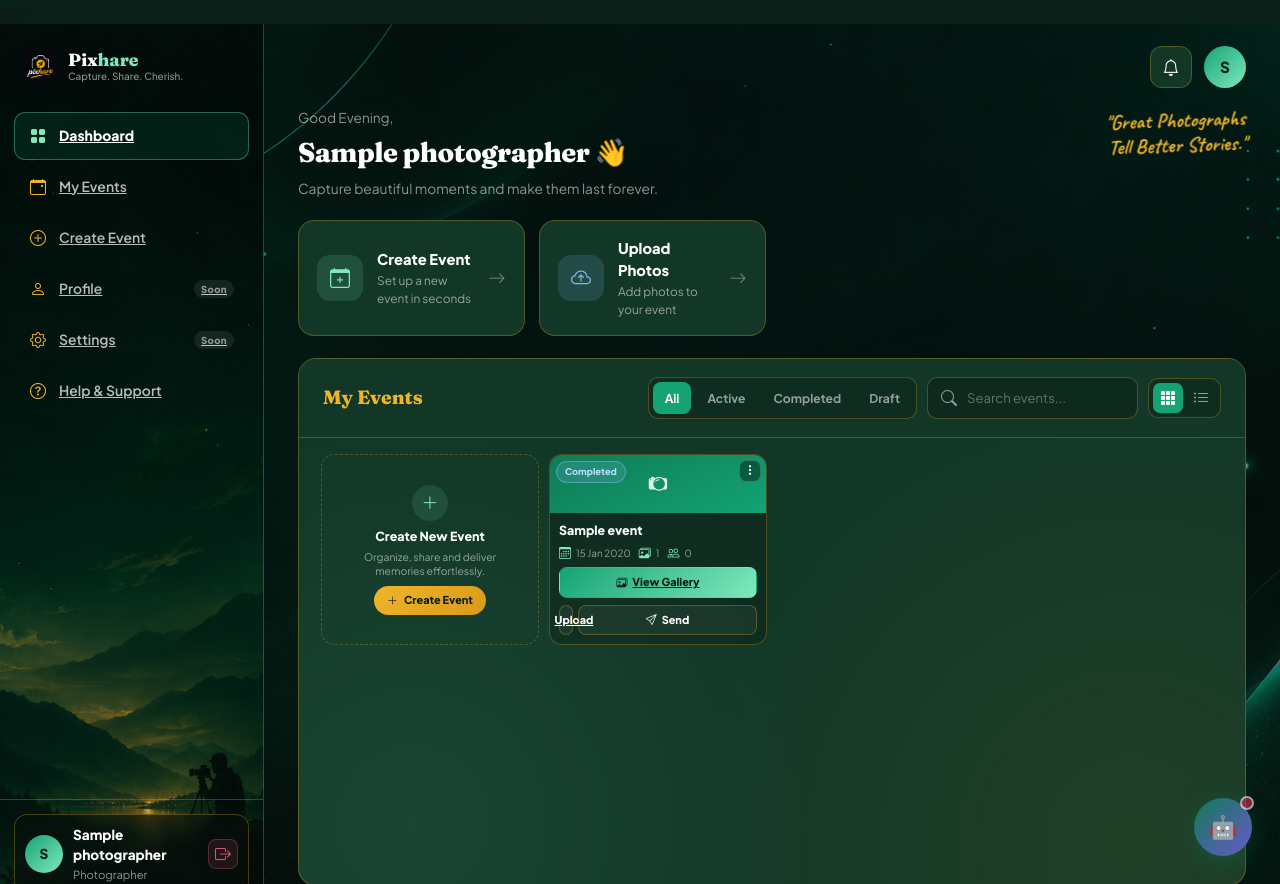
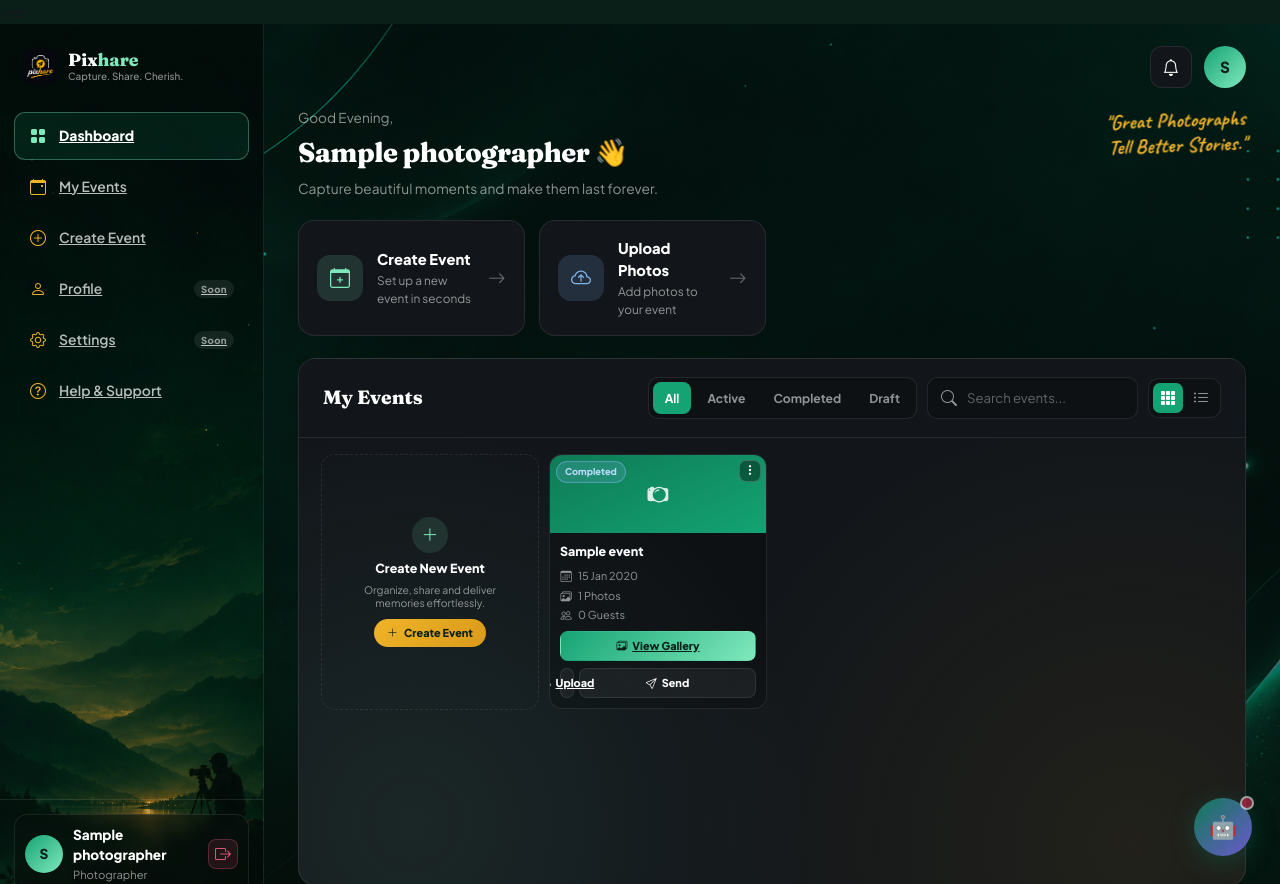
Before and after one commit to Sabtharishi1501/Pixhare, a Flask app: page /photographer/dashboard in a window 1280 px wide. Run offline with Flask 3, Linux system fonts and the light colour scheme; the visitor is signed in with stand-in values (Sample User, id 1); tables that the repository leaves empty hold one stand-in row (values such as "Sample post"); data that the repository does not hold is empty.

Commit message:
updated UI

```diff
--- a/templates/photographer_dashboard.html
+++ b/templates/photographer_dashboard.html
@@ -8,9 +8,9 @@
 :root {
   --dsh-dark:   #0a1f17;
   --dsh-dark2:  #0e2a1f;
-  --dsh-panel:  #123727;
-  --dsh-panel2: #16412e;
-  --dsh-line:   rgba(240,180,41,0.28);
+  --dsh-panel:  #12161a;
+  --dsh-panel2: #1a2024;
+  --dsh-line:   rgba(255,255,255,0.09);
   --dsh-mint:   #7fe9bd;
   --dsh-forest: #16a374;
   --dsh-amber:  #f0b429;
@@ -149,7 +149,7 @@ html, body { height: 100%; margin: 0; padding: 0; overflow: hidden; background:
   padding: 18px 24px; border-bottom: 1px solid var(--dsh-line); flex-shrink: 0;
   background: var(--dsh-panel); position: relative; z-index: 2;
 }
-.dsh-panel-title { font-family: 'Fraunces', serif; font-size: 1.2rem; font-weight: 800; color: var(--dsh-amber); }
+.dsh-panel-title { font-family: 'Fraunces', serif; font-size: 1.2rem; font-weight: 800; color: #fff; }
 .dsh-panel-controls { display: flex; align-items: center; gap: 10px; flex-wrap: wrap; }
 .dsh-filter-pills { display: flex; gap: 4px; background: rgba(0,0,0,0.2); border: 1px solid var(--dsh-line); border-radius: 10px; padding: 4px; }
 .dsh-filter-pill { border: none; background: none; color: var(--dsh-ink3); font-size: 0.76rem; font-weight: 700; padding: 7px 12px; border-radius: 8px; cursor: pointer; transition: background .16s, color .16s; }
@@ -173,7 +173,7 @@ html, body { height: 100%; margin: 0; padding: 0; overflow: hidden; background:
 .dsh-event-card { background: rgba(0,0,0,0.2); border: 1px solid var(--dsh-line); border-radius: 13px; overflow: hidden; display: flex; flex-direction: column; transition: transform .18s ease, box-shadow .2s ease; }
 .dsh-event-card:hover { transform: translateY(-3px); box-shadow: 0 14px 30px rgba(0,0,0,0.3); }
 .dsh-event-card.dsh-hidden-card { display: none; }
-.dsh-event-thumb { position: relative; height: 58px; display: flex; align-items: center; justify-content: center; font-size: 1.15rem; color: rgba(255,255,255,0.85); flex-shrink: 0; }
+.dsh-event-thumb { position: relative; height: 78px; display: flex; align-items: center; justify-content: center; font-size: 1.3rem; color: rgba(255,255,255,0.85); flex-shrink: 0; }
 .dsh-event-thumb.grad-0 { background: linear-gradient(155deg,#0f7b56,#13a372); }
 .dsh-event-thumb.grad-1 { background: linear-gradient(155deg,#5240a8,#6b58cc); }
 .dsh-event-thumb.grad-2 { background: linear-gradient(155deg,#c8600a,#e0920a); }
@@ -191,11 +191,11 @@ html, body { height: 100%; margin: 0; padding: 0; overflow: hidden; background:
 .dsh-ev-menu-item { width: 100%; display: flex; align-items: center; gap: 8px; background: none; border: none; color: var(--dsh-rose); font-size: 0.81rem; font-weight: 700; padding: 8px 9px; border-radius: 7px; cursor: pointer; text-align: left; }
 .dsh-ev-menu-item:hover { background: rgba(224,86,122,0.14); }
 
-.dsh-event-body { padding: 8px 9px 9px; display: flex; flex-direction: column; gap: 5px; flex: 1; }
+.dsh-event-body { padding: 9px 10px 10px; display: flex; flex-direction: column; gap: 7px; flex: 1; }
 .dsh-event-name { font-weight: 800; font-size: 0.78rem; color: #fff; white-space: nowrap; overflow: hidden; text-overflow: ellipsis; }
-.dsh-event-meta { display: flex; flex-wrap: wrap; gap: 4px 8px; font-size: 0.62rem; color: var(--dsh-ink3); }
-.dsh-event-meta span { display: flex; align-items: center; gap: 5px; }
-.dsh-event-meta i { color: var(--dsh-mint); font-size: 0.75rem; }
+.dsh-event-meta { display: flex; flex-direction: column; gap: 3px; font-size: 0.68rem; color: var(--dsh-ink3); }
+.dsh-event-meta span { display: flex; align-items: center; gap: 6px; }
+.dsh-event-meta i { color: var(--dsh-ink3); font-size: 0.7rem; width: 12px; text-align: center; }
 
 .dsh-card-actions { display: flex; flex-direction: column; gap: 7px; margin-top: auto; }
 .dsh-card-btn {
@@ -561,8 +561,8 @@ canvas#posterCanvas { display: block; width: 100%; height: auto; }
               <div class="dsh-event-name">{{ event.name }}</div>
               <div class="dsh-event-meta">
                 <span><i class="bi bi-calendar3"></i> {{ event.date | prettydate }}</span>
-                <span><i class="bi bi-images"></i> {{ event.photo_count or 0 }}</span>
-                <span><i class="bi bi-people"></i> {{ event_stats[event.name].guests if event.name in event_stats else 0 }}</span>
+                <span><i class="bi bi-images"></i> {{ event.photo_count or 0 }} Photos</span>
+                <span><i class="bi bi-people"></i> {{ event_stats[event.name].guests if event.name in event_stats else 0 }} Guests</span>
               </div>
               <div class="dsh-card-actions">
                 <a href="{{ url_for('view_event_photos', event_name=event.name) }}" class="dsh-card-btn primary"><i class="bi bi-images"></i> View Gallery</a>
```
